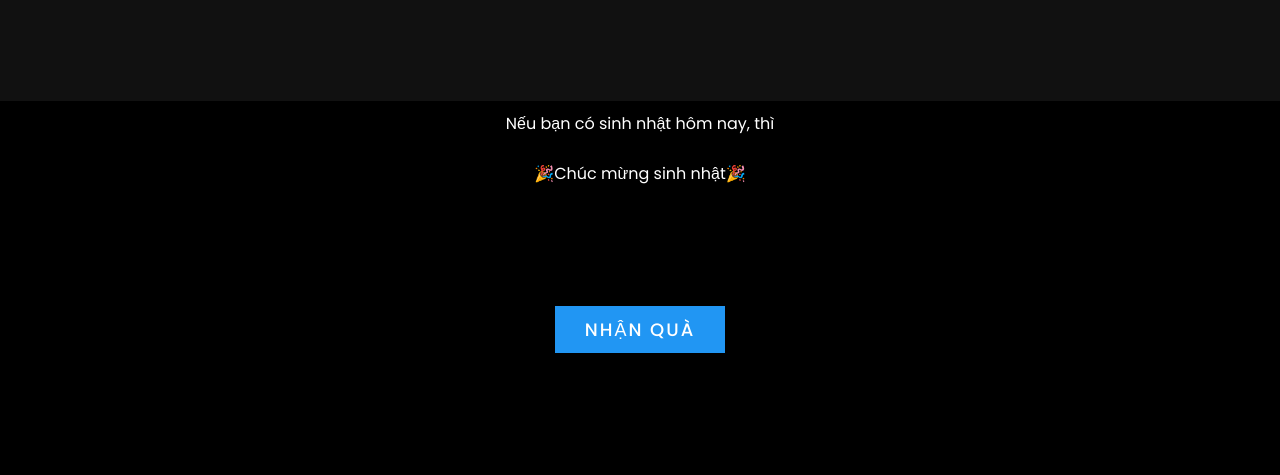
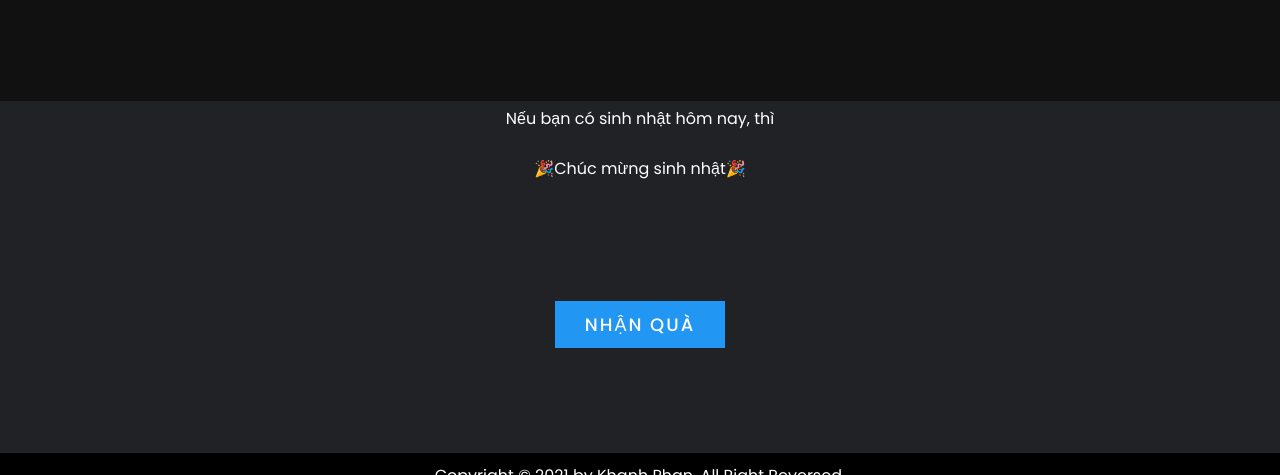
Before and after one commit to KhanhPhan8225/portfolio, a PHP site: page / in a window 1280 px wide. Shown: the part 2688-3163 px from the top of the page. Run offline with PHP 8.4, Linux system fonts and the light colour scheme; some libraries are stand-ins or nearby versions.

Commit message:
Update style.css

```diff
--- a/style.css
+++ b/style.css
@@ -281,10 +281,10 @@ img
 }
 .sn
 {
-	background: #000;
+	background: #202226;
 	color: #fff;
 	text-align: center;
-	padding: 10px;
+	padding: 5px;
 }
 .qua
 {
```
